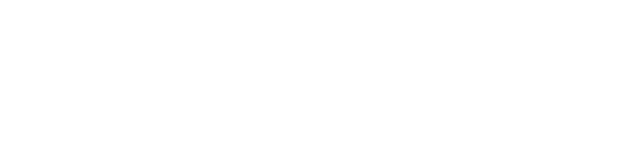
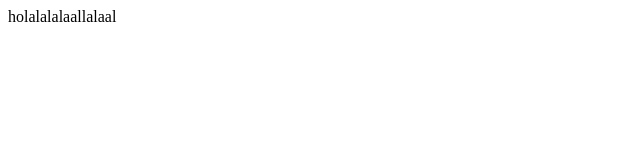
Before and after one commit to crarlos123/master, a plain HTML site: page index.html in a window 1280 px wide. Shown: the whole page, without its empty margins (0-640 px from the left). Drawn offline with Linux system fonts and the light colour scheme.

Commit message:
tercer commit

```diff
--- a/index.html
+++ b/index.html
@@ -6,6 +6,6 @@
     <title>Document</title>
 </head>
 <body>
-
+    holalalalaallalaal
 </body>
 </html>
```
